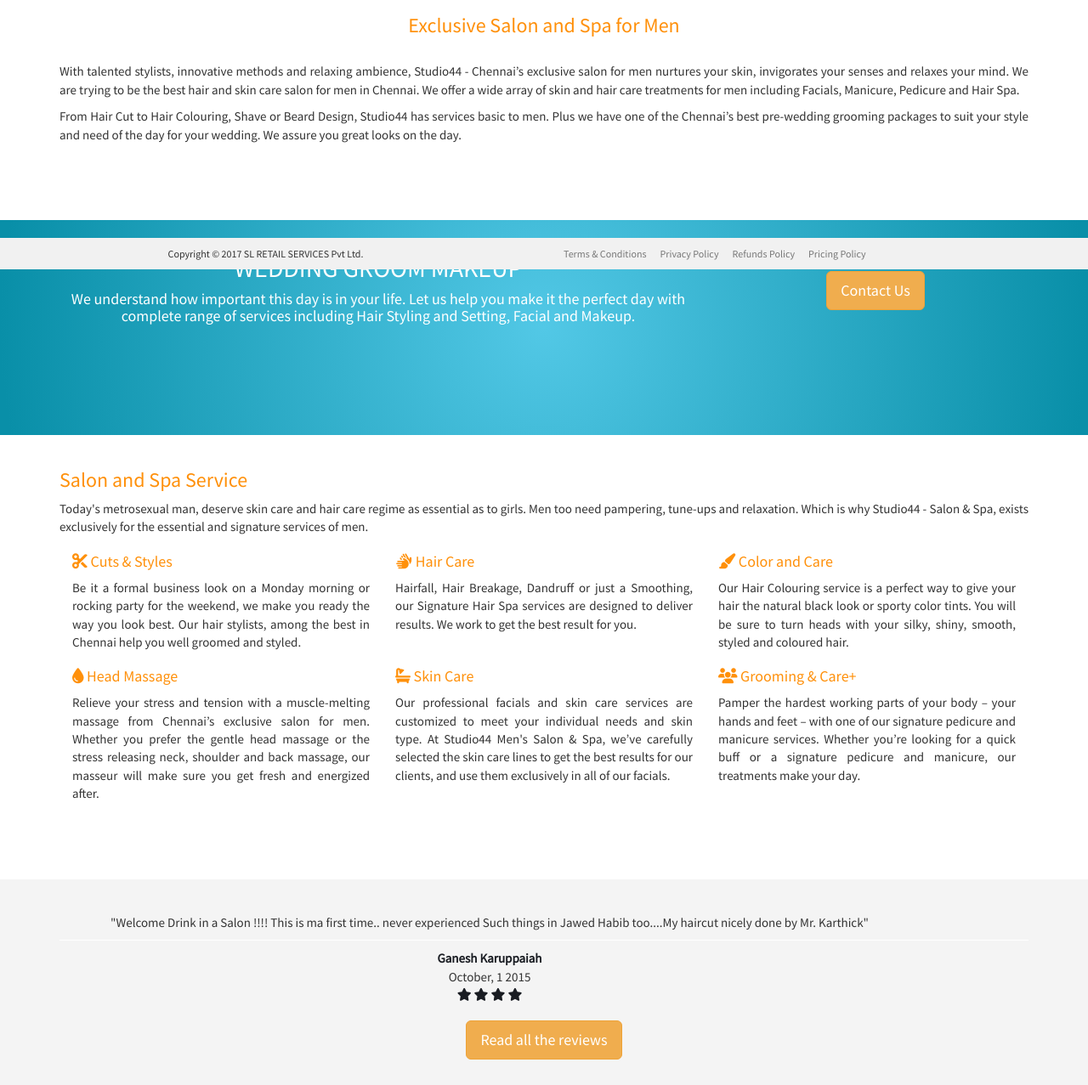
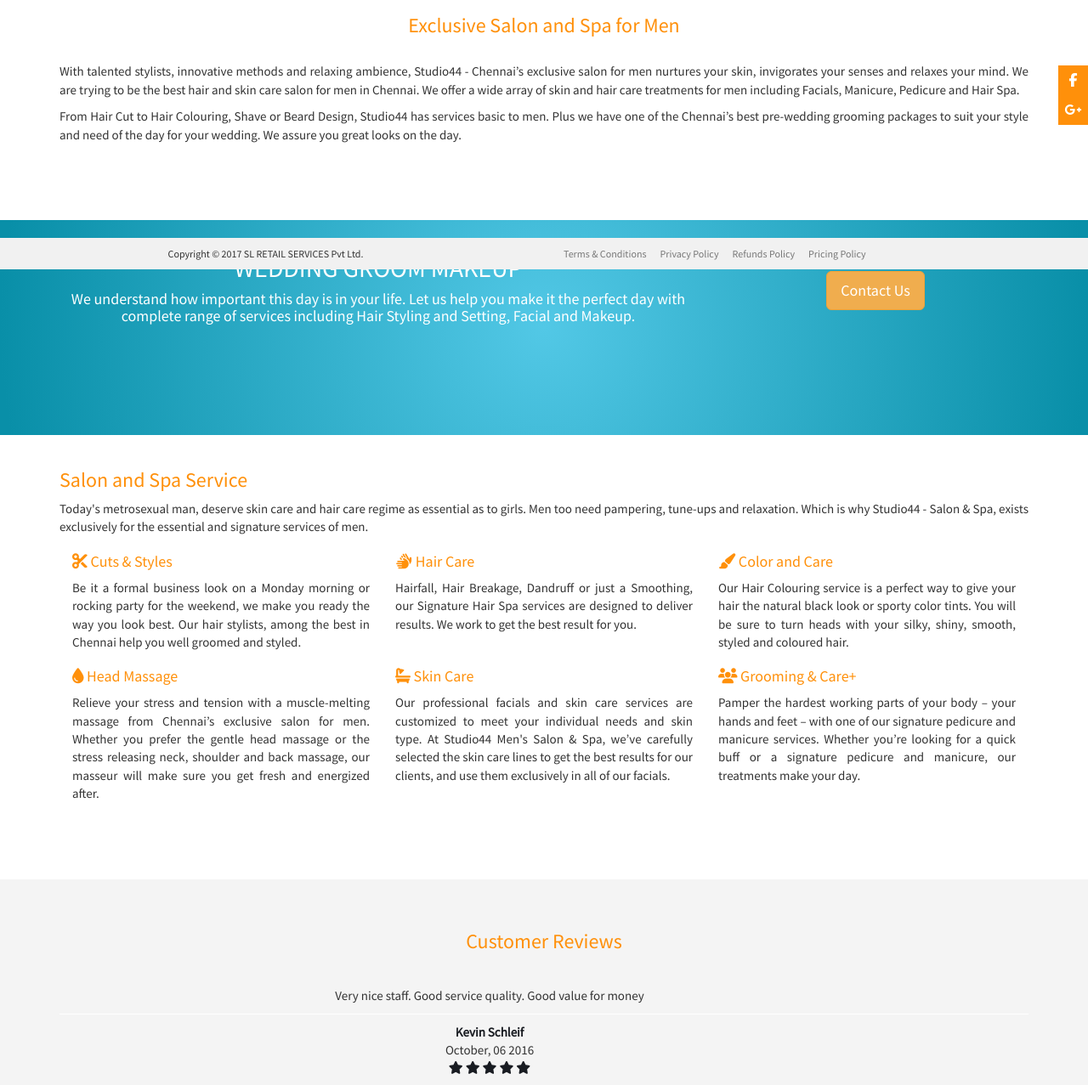
Before and after one commit to pranavsolutions/Studio44, a plain HTML site: page index.html in a window 1280 px wide. Shown: the part 483-1760 px from the top of the page at 85% size. Drawn offline with nearby package versions, Linux system fonts and the light colour scheme.

Commit message:
fixed the contact link for wedding banner Added Review title in home page updated social sticky icon color

```diff
--- a/assets/styles.css
+++ b/assets/styles.css
@@ -275,7 +275,7 @@
 #sticky-social {
    right: 0;
    position: fixed;
-   top: 30%;
+   top: 70%;
    z-index: 10;
 }
 #sticky-social a {
@@ -302,8 +302,8 @@
 }
 #sticky-social a[class*="facebook"],
 #sticky-social a[class*="facebook"]:hover,
-#sticky-social a[class*="facebook"] span { background: #3b5998; }
+#sticky-social a[class*="facebook"] span { background: #ff900a; }
 
 #sticky-social a[class*="gplus"],
 #sticky-social a[class*="gplus"]:hover,
-#sticky-social a[class*="gplus"] span { background: #dd4b39; }
+#sticky-social a[class*="gplus"] span { background: #ff900a; }
--- a/index.html
+++ b/index.html
@@ -64,14 +64,14 @@
       <div class="sliders">
             <div id="carousel-example-generic" class="carousel slide" data-ride="carousel">
                   <!-- Indicators -->
-                  <ol class="carousel-indicators">
+                  <!--<ol class="carousel-indicators">
                         <li data-target="#carousel-example-generic" data-slide-to="0" class="active"></li>
                         <li data-target="#carousel-example-generic" data-slide-to="1"></li>
                         <li data-target="#carousel-example-generic" data-slide-to="2"></li>
                         <li data-target="#carousel-example-generic" data-slide-to="3"></li>
                         <li data-target="#carousel-example-generic" data-slide-to="4"></li>
                         <li data-target="#carousel-example-generic" data-slide-to="5"></li>
-                  </ol>
+                  </ol>-->
 
                   <!-- Wrapper for slides -->
                   <div class="carousel-inner" role="listbox">
@@ -187,6 +187,7 @@
             <div class="container">
                   <div class="row">
                         <div class="col-md-12">
+                              <h3 class="mb-lg"> Customer Reviews </h3>
                               <div id="carousel-example-generic" class="carousel slide" data-ride="carousel">
                                     <!-- Indicators -->
                                     <!--<ol class="carousel-indicators">
@@ -198,11 +199,12 @@
                                     <!-- Wrapper for slides -->
                                     <div class="carousel-inner" role="listbox">
                                           <div class="item active">
-                                                <p>"Welcome Drink in a Salon !!!! This is ma first time.. never experienced Such things in Jawed Habib too....My haircut nicely done by Mr. Karthick"</p>
+                                                <p>Very nice staff. Good service quality. Good value for money</p>
                                                 <div class="quote-bio">
-                                                      <span>Ganesh Karuppaiah</span>
-                                                      <p>October, 1 2015</p>
+                                                      <span>Kevin Schleif</span>
+                                                      <p>October, 06 2016</p>
                                                       <span>
+                                                            <i class="fa fa-star"></i>
                                                             <i class="fa fa-star"></i>
                                                             <i class="fa fa-star"></i>
                                                             <i class="fa fa-star"></i>
```
Also changed, not shown: about-studio44-mens-hair-salon-spa.html (+1 -1 lines), mens-salon-spa-services-chennai.html (+1 -1 lines), studio44-mens-salon-spa-customer-reviews.html (+1 -1 lines).
